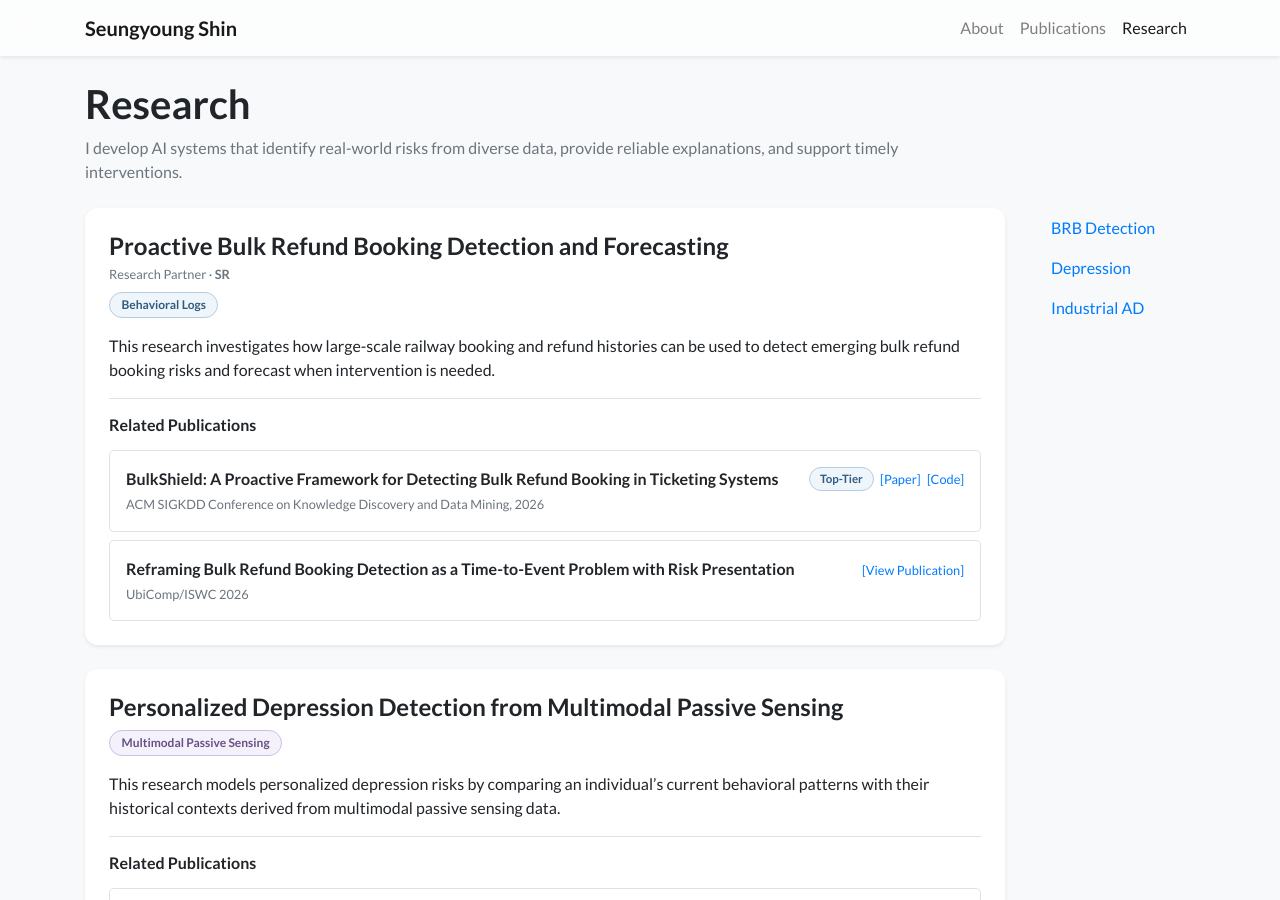
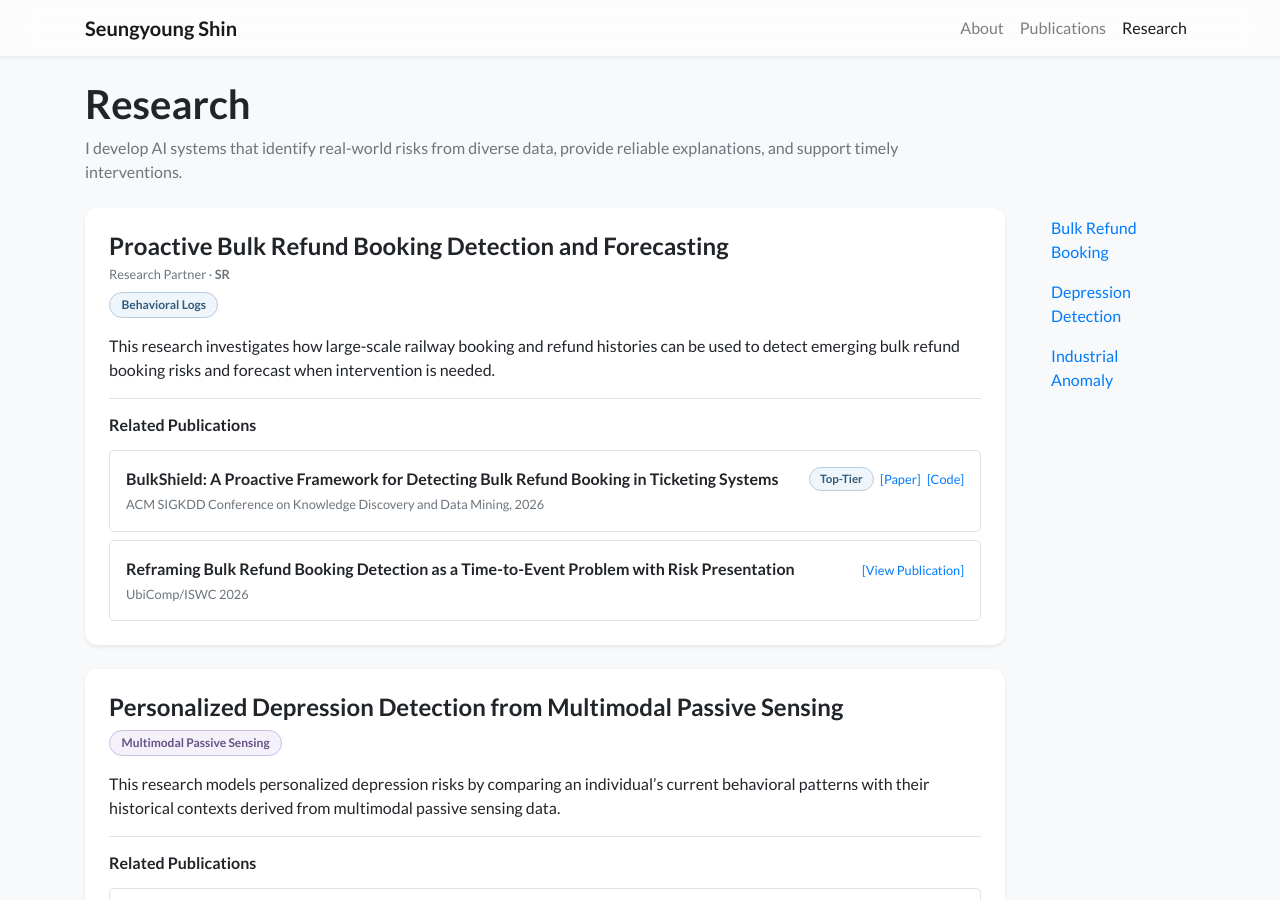
Before and after one commit to seungyoungg/academic-homepage-test, a Jekyll site: the page built from research.html, in a window 1280 px wide and 900 px high. Built offline with Jekyll 4.4.1, drawn with Linux system fonts in a browser that asks for light colours; nearby versions of some CDN libraries; a style sheet for code colours, icons or effects is not loaded.

Commit message:
Update research.html

```diff
--- a/research.html
+++ b/research.html
@@ -384,16 +384,25 @@ body_attr: >-
           class="nav nav-pills flex-column sticky-top"
           style="top: 80px;"
       >
-            <a class="nav-link d-block" href="#bulk-refund-booking">
-                BRB Detection
+          <a
+              class="nav-link d-block"
+              href="#bulk-refund-booking"
+          >
+              Bulk Refund Booking
           </a>
 
-            <a class="nav-link d-block" href="#depression-detection">
-                Depression
+          <a
+              class="nav-link d-block"
+              href="#depression-detection"
+          >
+              Depression Detection
           </a>
 
-            <a class="nav-link d-block" href="#industrial-anomaly-detection">
-                Industrial AD
+          <a
+              class="nav-link d-block"
+              href="#industrial-anomaly-detection"
+          >
+              Industrial Anomaly
           </a>
       </div>
   </div>
```
Lines whose indentation alone changed are shown as unchanged.
